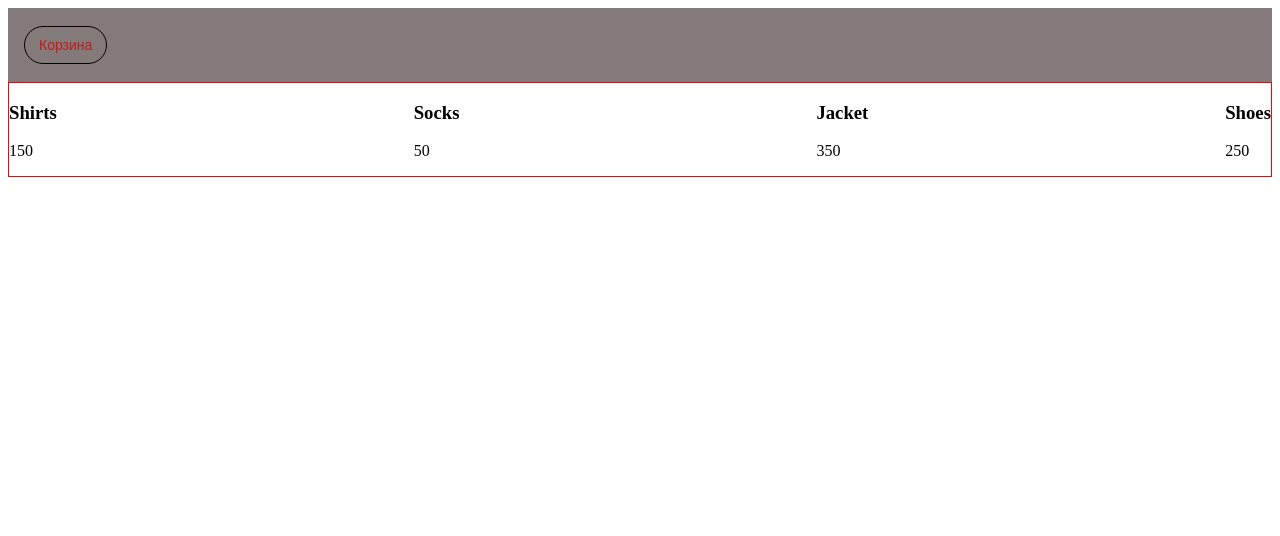
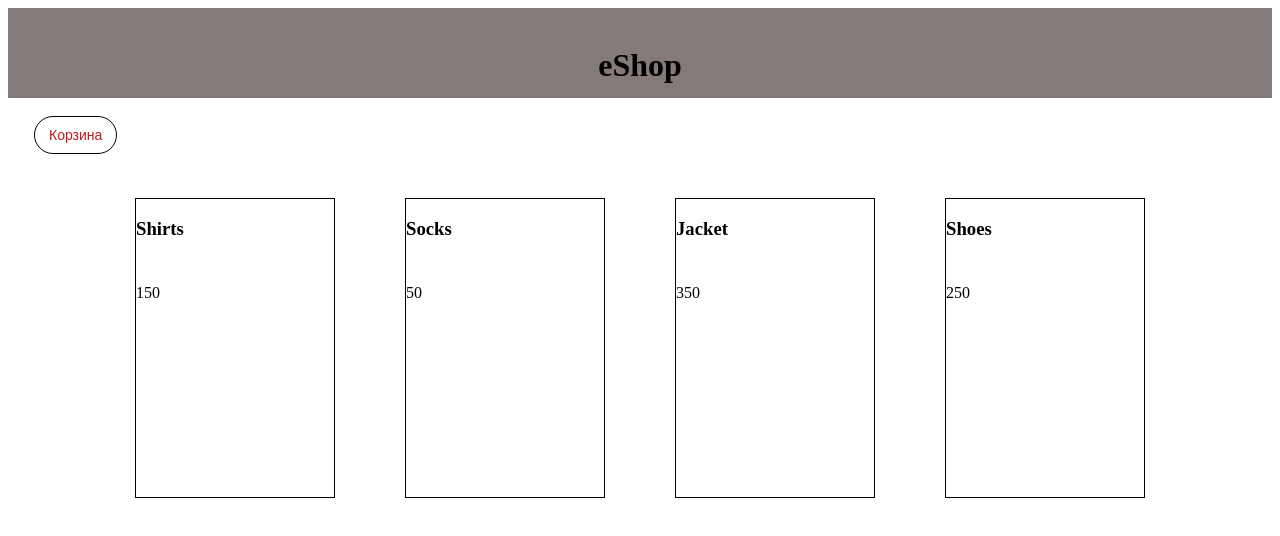
Before and after one commit to Nikita-Matrosov1/JSadvanced, a plain HTML site: page index.html in a window 1280 px wide. Drawn offline with Linux system fonts and the light colour scheme.

Commit message:
add index.html and css

```diff
--- a/index.html
+++ b/index.html
@@ -9,9 +9,12 @@
 </head>
 <body>
     <header>
-        <button class="cart-button" type="button">Корзина</button>
+        <h1 class="title">eShop</h1>
+        <div class="actions">
+            <button class="cart-button" type="button">Корзина</button>
+        </div>
     </header>
-    <main >
+    <main>
         <div class="goods-list"></div>
     </main>
     <script src="main.js"></script>
--- a/style.css
+++ b/style.css
@@ -1,12 +1,19 @@
 header {
     background: #857a7a;
-    height: 74px;
+    height: 54px;
     padding: 18px 16px;
-    box-sizing: border-box;
+
 }
 
+.title {
+    text-align: center;
+}
 
-.cart-button {
+.actions {
+    padding: 10px;
+}
+
+button {
     background: none;
     border: 1px solid black;
     color: rgb(192, 27, 27);
@@ -20,6 +27,19 @@ header {
 
 .goods-list {
     display: flex;
-    justify-content: space-between;
-    border: solid 1px red;
+    justify-content: center;
+    gap: 70px;
 }
+
+.goods-item {
+    display: flex;
+    flex-direction: column;
+    width: 200px;
+    height: 300px;
+    border: 1px solid black;
+    box-sizing: border-box;
+    text-align: left;
+    margin-top: 100px;
+    gap: 10px;
+
+}
```
